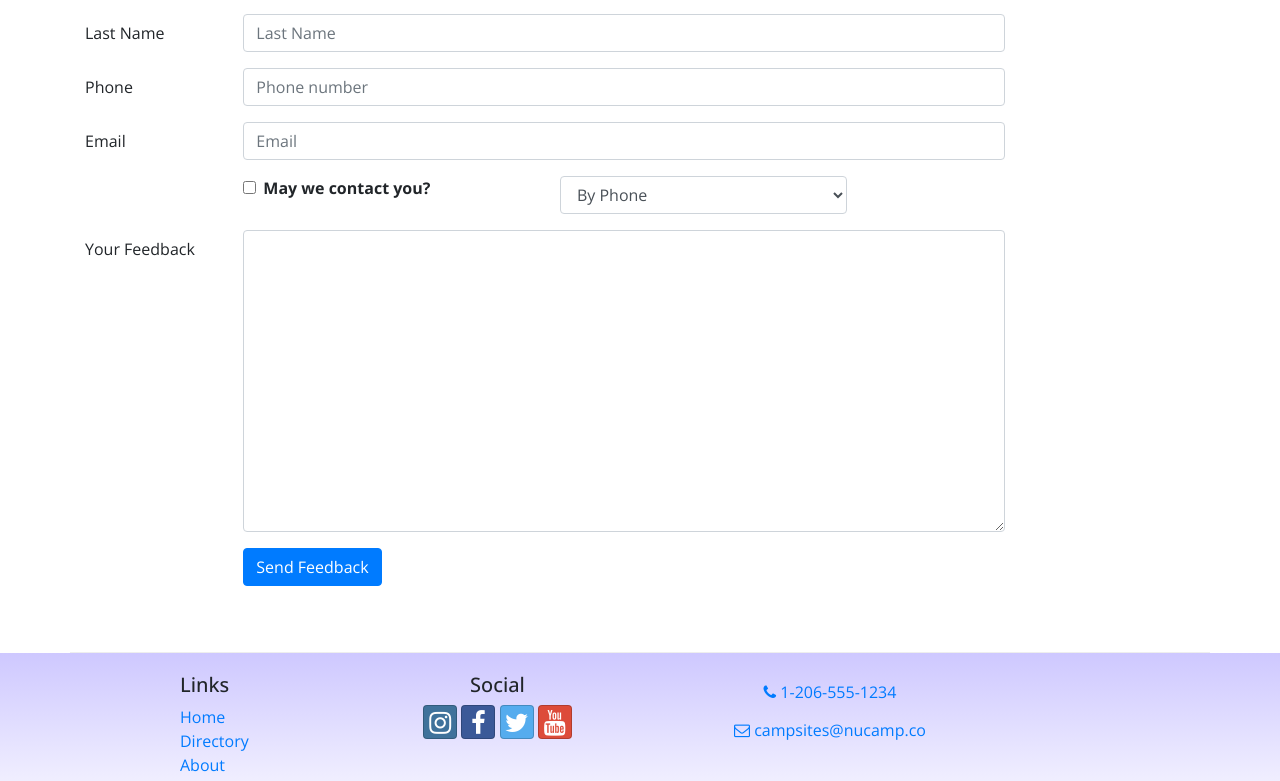
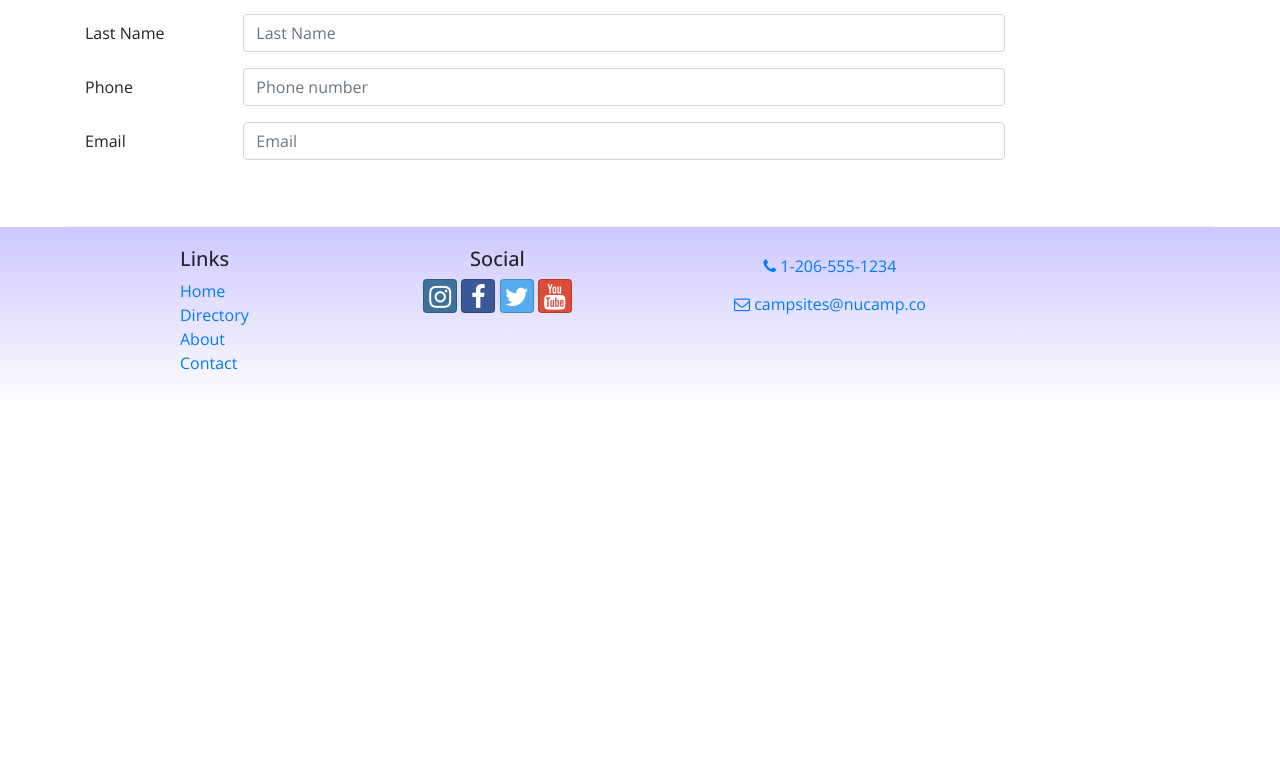
Before and after one commit to juanburgos/React-Components, a React (Create React App) app: page /contactus in a window 1280 px wide. Shown: the part 713-1494 px from the top of the page. After the commit the page ends 1124 px from the top, so only its background shows below. Built offline with nearby package versions, Linux system fonts and the light colour scheme.

Commit message:
Controlled Form Validation

```diff
--- a/src/components/ContactComponent.js
+++ b/src/components/ContactComponent.js
@@ -1,7 +1,7 @@
 import React, { Component } from 'react';
 import {
     Breadcrumb, BreadcrumbItem,
-    Button, Form, FormGroup, Label, Input, Col
+    Button, Form, FormGroup, Label, Input, Col, FormFeedback
 } from 'reactstrap';
 import { Link } from 'react-router-dom';
 
@@ -16,11 +16,60 @@
             email: '',
             agree: false,
             contactType: 'By Phone',
-            feedback: ''
+            feedback: '',
+            touched: {
+                firstName: false,
+                lastName: false,
+                phoneNum: false,
+                email: false
+            }
         };
 
         this.handleInputChange = this.handleInputChange.bind(this);
         this.handleSubmit = this.handleSubmit.bind(this);
+    }
+
+    validate(firstName, lastName, phoneNum, email) {
+
+        const errors = {
+            firstName: '',
+            lastName: '',
+            phoneNum: '',
+            email: ''
+        };
+
+        if (this.state.touched.firstName) {
+            if (firstName.length < 2) {
+                errors.firstName = 'First name must be at least 2 characters.';
+            } else if (firstName.length > 15) {
+                errors.firstName = 'First name must be 15 or less characters.';
+            }
+        }
+
+        if (this.state.touched.lastName) {
+            if (lastName.length < 2) {
+                errors.lastName = 'Last name must be at least 2 characters.';
+            } else if (lastName.length > 15) {
+                errors.lastName = 'Last name must be 15 or less characters.';
+            }
+        }
+
+        const reg = /^\d+$/;
+        if (this.state.touched.phoneNum && !reg.test(phoneNum)) {
+            errors.phoneNum = 'The phone number should contain only numbers.';
+        }
+
+        if (this.state.touched.email && !email.includes('@')) {
+            errors.email = 'Email should contain a @';
+        }
+
+        return errors;
+    }
+
+    handleBlur = (field) => () => {
+        this.setState({
+            touched: { ...this.state.touched, [field]: true }
+        });
     }
 
     handleInputChange(event) {
@@ -40,6 +89,8 @@
     }
 
     render() {
+
+        const errors = this.validate(this.state.firstName, this.state.lastName, this.state.phoneNum, this.state.email);
 
         return (
             <div className="container">
@@ -80,7 +131,10 @@
                                     <Input type="text" id="firstName" name="firstName"
                                         placeholder="First Name"
                                         value={this.state.firstName}
+                                        invalid={errors.firstName}
+                                        onBlur={this.handleBlur("firstName")}
                                         onChange={this.handleInputChange} />
+                                    <FormFeedback>{errors.firstName}</FormFeedback>
                                 </Col>
                             </FormGroup>
                             <FormGroup row>
@@ -89,7 +143,10 @@
                                     <Input type="text" id="lastName" name="lastName"
                                         placeholder="Last Name"
                                         value={this.state.lastName}
+                                        invalid={errors.lastName}
+                                        onBlur={this.handleBlur("lastName")}
                                         onChange={this.handleInputChange} />
+                                    <FormFeedback>{errors.lastName}</FormFeedback>
                                 </Col>
                             </FormGroup>
                             <FormGroup row>
@@ -98,7 +155,10 @@
                                     <Input type="tel" id="phoneNum" name="phoneNum"
                                         placeholder="Phone number"
                                         value={this.state.phoneNum}
+                                        invalid={errors.phoneNum}
+                                        onBlur={this.handleBlur("phoneNum")}
                                         onChange={this.handleInputChange} />
+                                    <FormFeedback>{errors.phoneNum}</FormFeedback>
                                 </Col>
                             </FormGroup>
                             <FormGroup row>
@@ -107,44 +167,10 @@
                                     <Input type="email" id="email" name="email"
                                         placeholder="Email"
                                         value={this.state.email}
+                                        invalid={errors.email}
+                                        onBlur={this.handleBlur("email")}
                                         onChange={this.handleInputChange} />
-                                </Col>
-                            </FormGroup>
-                            <FormGroup row>
-                                <Col md={{ size: 4, offset: 2 }}>
-                                    <FormGroup check>
-                                        <Label check>
-                                            <Input type="checkbox"
-                                                name="agree"
-                                                checked={this.state.agree}
-                                                onChange={this.handleInputChange} /> {' '}
-                                            <strong>May we contact you?</strong>
-                                        </Label>
-                                    </FormGroup>
-                                </Col>
-                                <Col md={4}>
-                                    <Input type="select" name="contactType"
-                                        value={this.state.contactType}
-                                        onChange={this.handleInputChange}>
-                                        <option>By Phone</option>
-                                        <option>By Email</option>
-                                    </Input>
-                                </Col>
-                            </FormGroup>
-                            <FormGroup row>
-                                <Label htmlFor="feedback" md={2}>Your Feedback</Label>
-                                <Col md={10}>
-                                    <Input type="textarea" id="feedback" name="feedback"
-                                        rows="12"
-                                        value={this.state.feedback}
-                                        onChange={this.handleInputChange}></Input>
-                                </Col>
-                            </FormGroup>
-                            <FormGroup row>
-                                <Col md={{ size: 10, offset: 2 }}>
-                                    <Button type="submit" color="primary">
-                                        Send Feedback
-                                    </Button>
+                                    <FormFeedback>{errors.email}</FormFeedback>
                                 </Col>
                             </FormGroup>
                         </Form>
```
